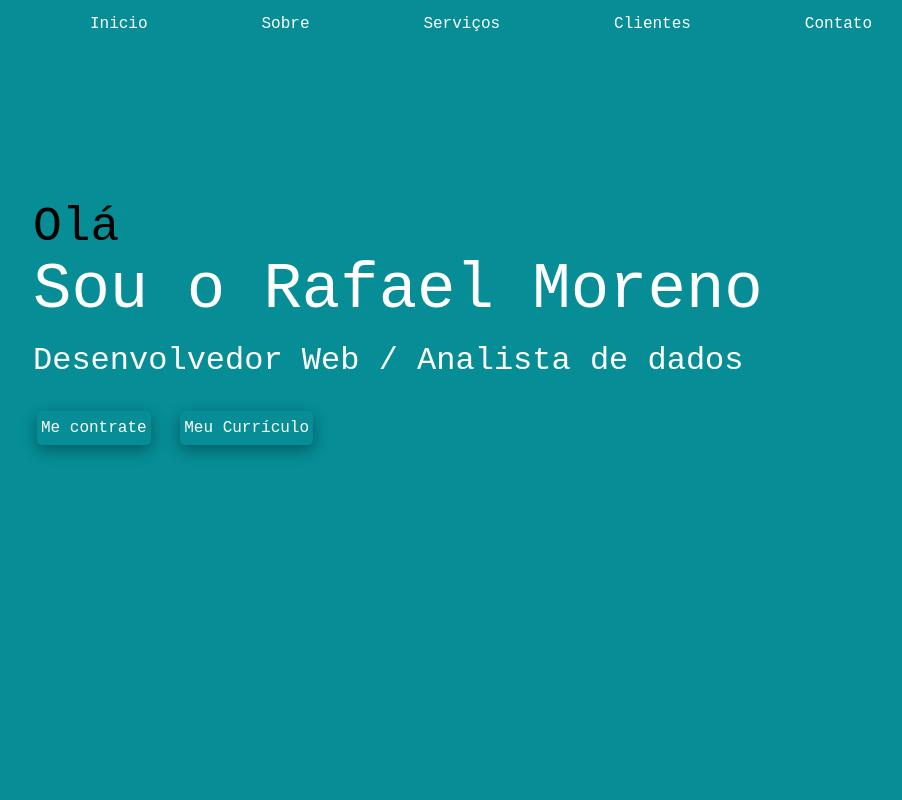
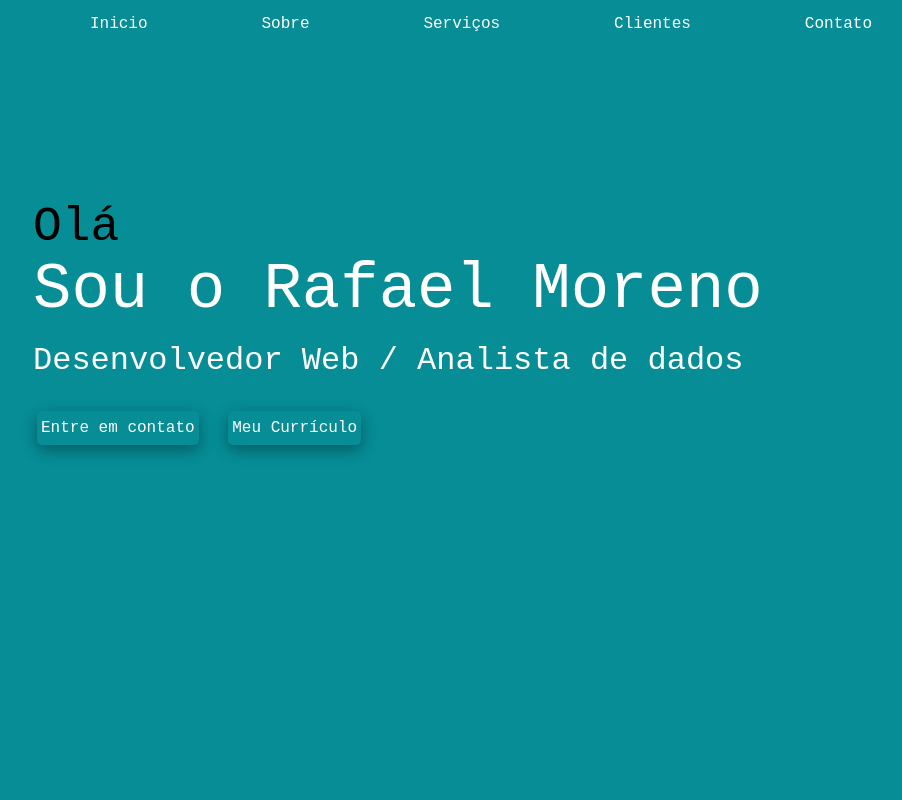
Before and after one commit to Mean-Says/Mean-says.github.io, a plain HTML site: page index.html in a window 1280 px wide. Shown: the top 800 px of the page, without its empty margins (159-1061 px from the left). Drawn offline with Linux system fonts and the light colour scheme; a web font is replaced by a local one.

Commit message:
Feat : atualizando o call to action

```diff
--- a/index.html
+++ b/index.html
@@ -41,8 +41,8 @@
             </h1>
             <p>Desenvolvedor Web / Analista de dados</p>
             <section id="Navegacao_about">
-                <a href="https://wa.me/+5521964561284" id="Att">Me contrate</a>
-                <a href="/Arquivos/Rafael Moreno.pdf" id="Att2">Meu Currículo</a>
+                <a href="https://wa.me/+5521964561284" id="Att">Entre em contato</a>
+                <a href="/Arquivos/Rafael_Moreno.pdf" id="Att2">Meu Currículo</a>
             </section>
         </section>
         <Section id="Sobremim">
```
Also changed, not shown: 2 other files.
